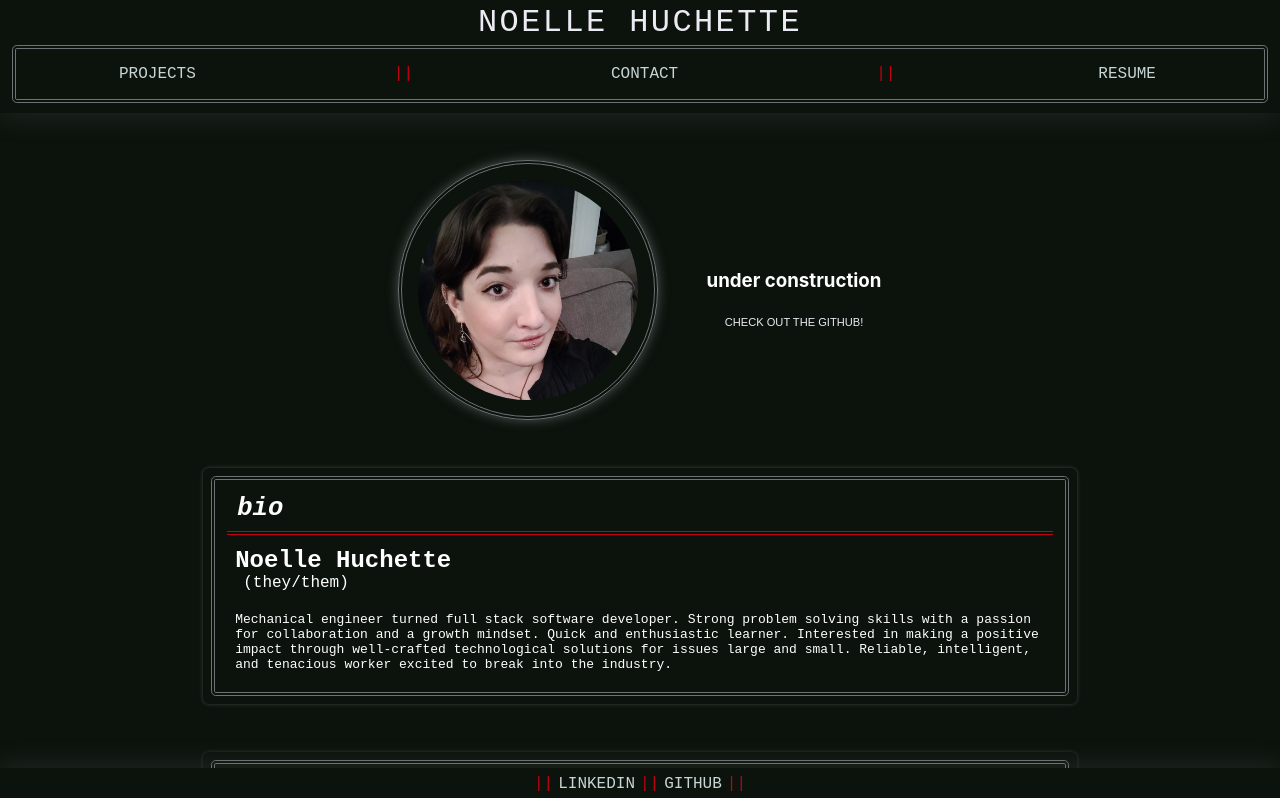
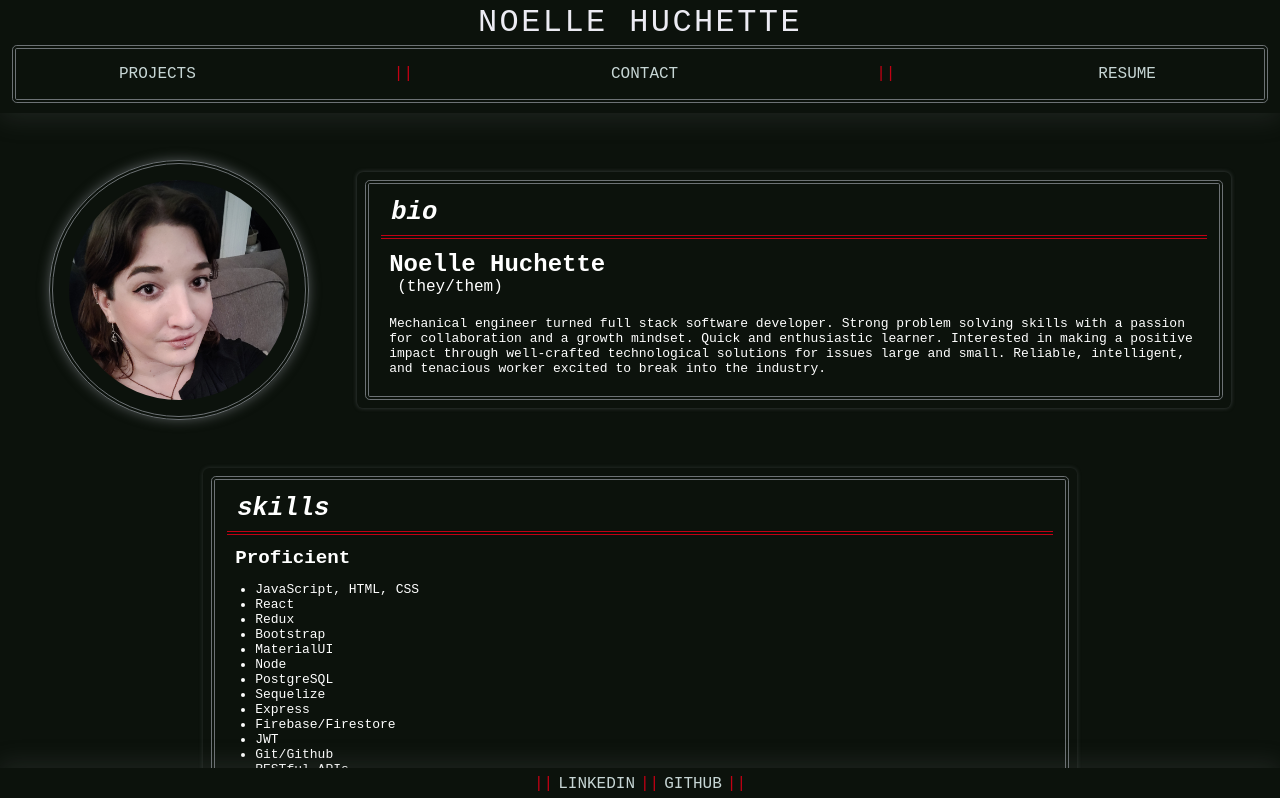
Before and after one commit to noellehuchette/portfolio, a React (Create React App) app: page / in a window 1280 px wide. Shown: the top 798 px of the page. Built offline with nearby package versions, Linux system fonts and the light colour scheme.

Commit message:
removed construction sign

```diff
--- a/src/client/components/Home/index.js
+++ b/src/client/components/Home/index.js
@@ -8,7 +8,7 @@ const Home = () => {
         <div className="headshot-block">
           <img className="headshot" src="/headshot.jpg" alt="Noelle Huchette" />
         </div>
-        <div className="construction">
+        {/* <div className="construction">
           <h3>under construction</h3>
 
           <a href="https://github.com/noellehuchette/portfolio-page">
@@ -16,7 +16,7 @@ const Home = () => {
               <small>check out the github!</small>
             </button>
           </a>
-        </div>
+        </div> */}
         <div className="bio-block">
           <div className="block-content">
             <div className="block-title">
```
